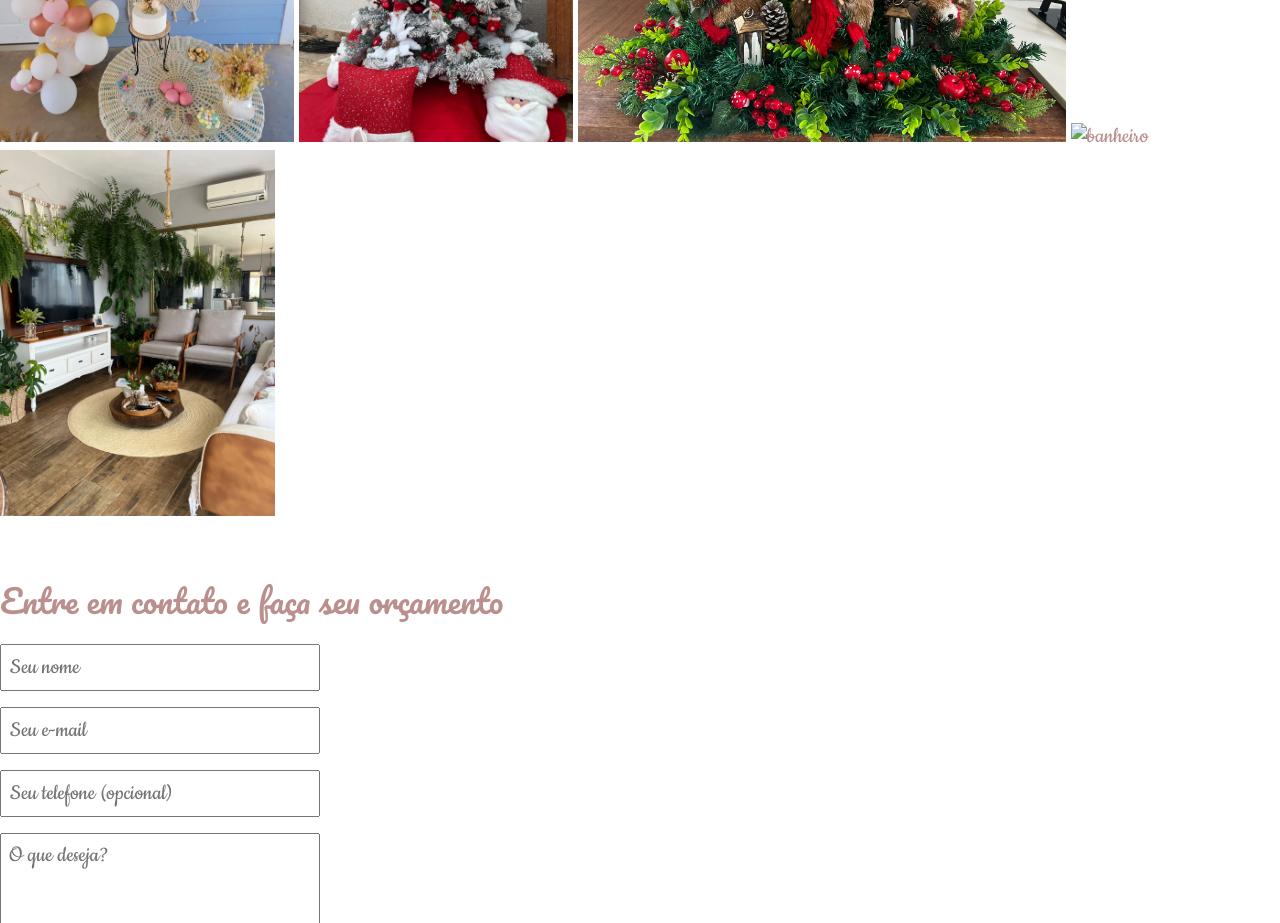
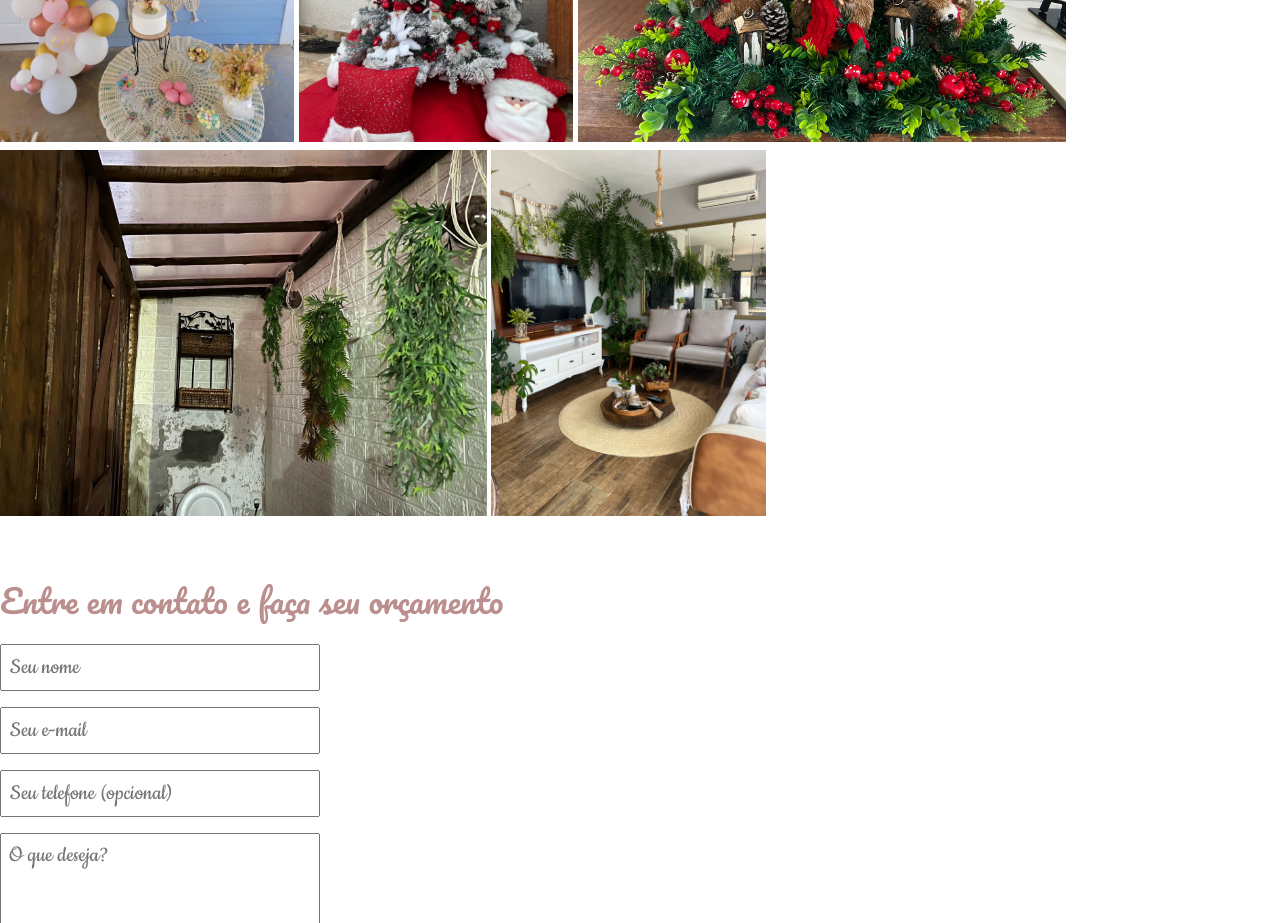
Before and after one commit to Jportov/elidecor_site, a plain HTML site: page index.html in a window 1280 px wide. Shown: the part 1580-2503 px from the top of the page. Drawn offline with Linux system fonts and the light colour scheme.

Commit message:
Update index.html

```diff
--- a/index.html
+++ b/index.html
@@ -36,7 +36,7 @@
                 <li><img src="./imagens/aniversario.jpg" alt="aniversario"></li>
                 <li><img src="./imagens/natal.jpg" alt="Natal 1"></li>
                 <li><img src="./imagens/natal2.jpg" alt="Natal 2"></li>
-                <li><img src="./imagens/banheiro.jpg" alt="banheiro"></li>
+                <li><img src="./imagens/sssss.jpg" alt="banheiro"></li>
                 <li><img src="./imagens/casa.jpg" alt="Casa"></li>
             </ul>
             </div>
```
